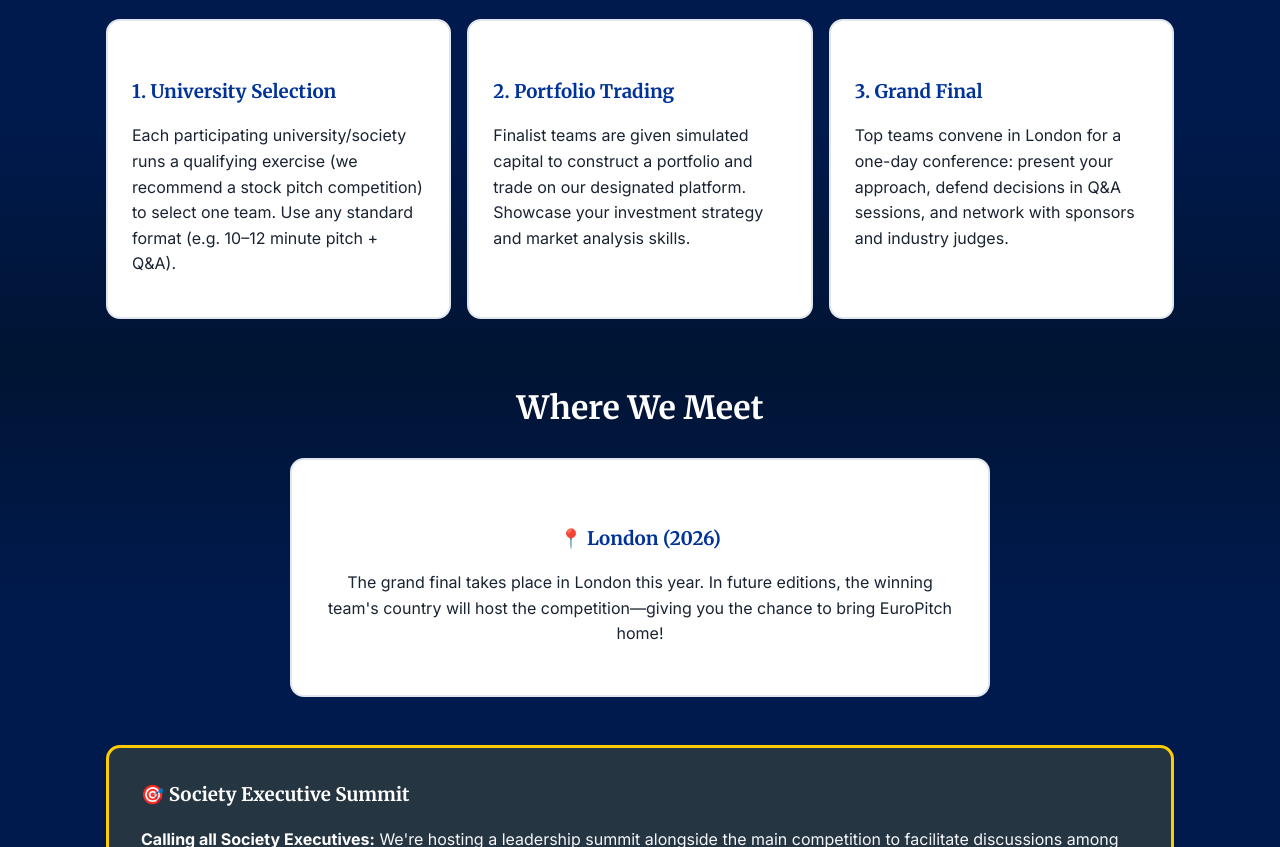
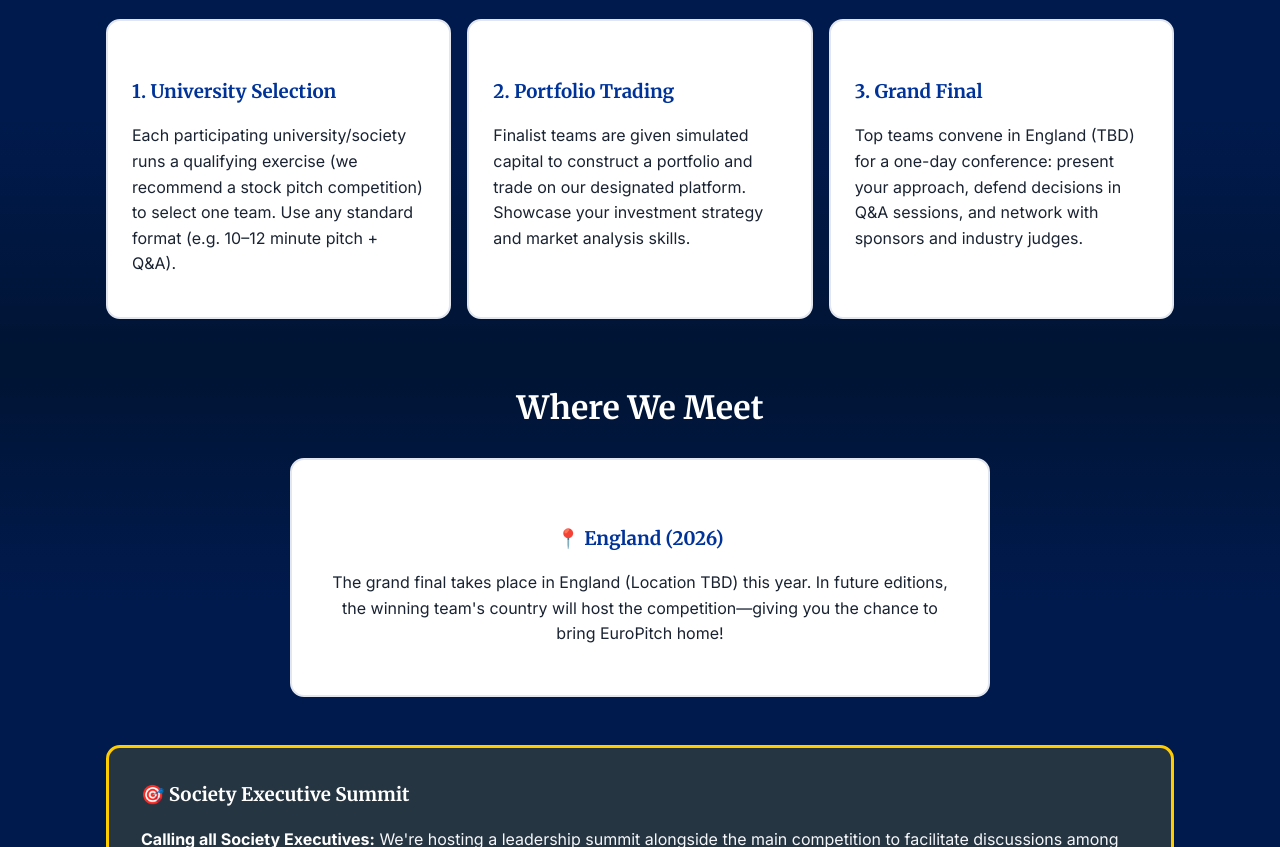
Before and after one commit to EuroPitch/EuroPitch, a React (Vite) app in the folder frontend/: page /competition in a window 1280 px wide. Shown: the part 440-1287 px from the top of the page. Built offline with nearby package versions, Linux system fonts and the light colour scheme.

Commit message:
Changed the London bits

```diff
--- a/frontend/src/pages/Competition/Competition.jsx
+++ b/frontend/src/pages/Competition/Competition.jsx
@@ -37,7 +37,7 @@
           <div className="card">
             <h3>3. Grand Final</h3>
             <p>
-              Top teams convene in London for a one-day conference: present your approach,
+              Top teams convene in England (TBD) for a one-day conference: present your approach,
               defend decisions in Q&A sessions, and network with sponsors and industry judges.
             </p>
           </div>
@@ -48,9 +48,9 @@
       <section style={{ marginTop: '4rem', textAlign: 'center' }}>
         <h2>Where We Meet</h2>
         <div className="card" style={{ maxWidth: '700px', margin: '1.5rem auto', padding: '2rem' }}>
-          <h3 style={{ marginBottom: '1rem' }}>📍 London (2026)</h3>
+          <h3 style={{ marginBottom: '1rem' }}>📍 England (2026)</h3>
           <p>
-            The grand final takes place in London this year. In future editions,
+            The grand final takes place in England (Location TBD) this year. In future editions,
             the winning team's country will host the competition—giving you the chance
             to bring EuroPitch home!
           </p>
```
